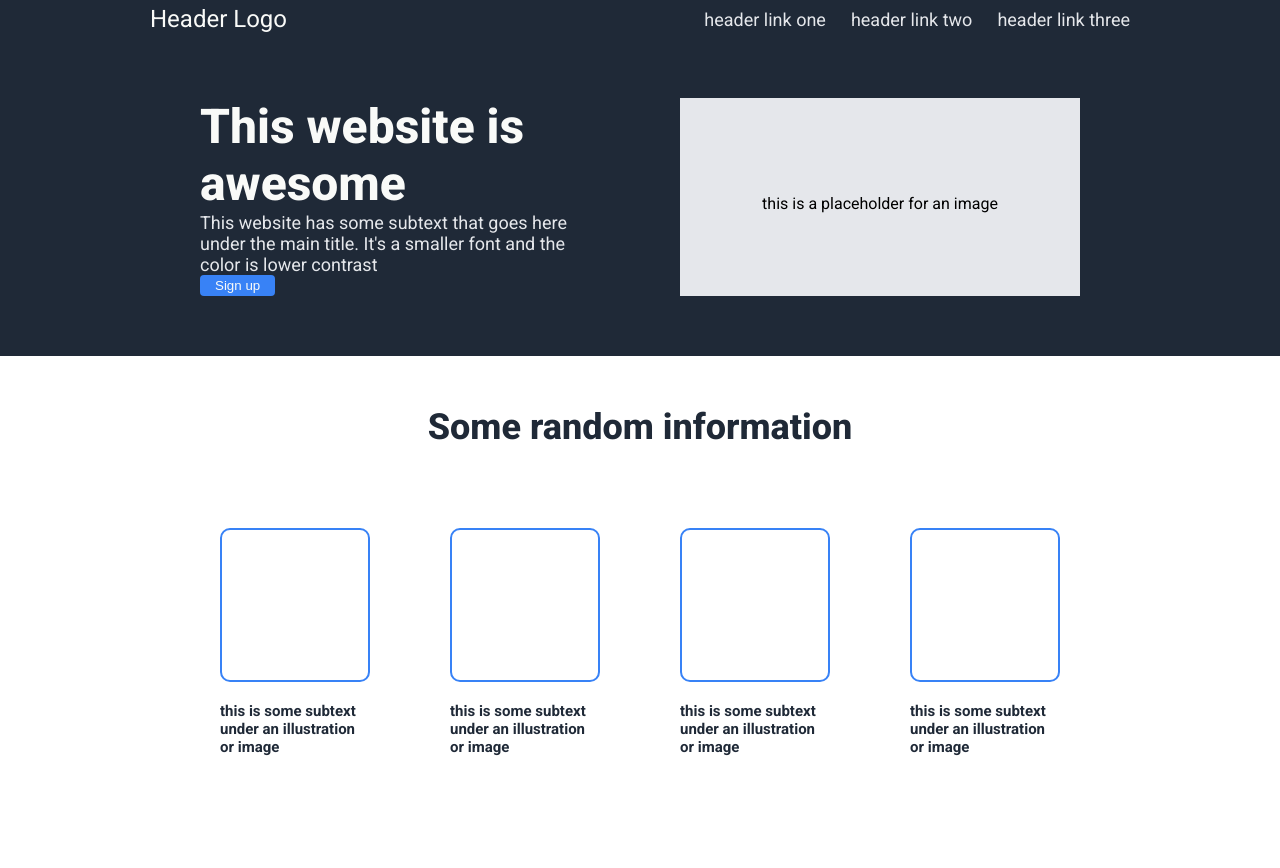
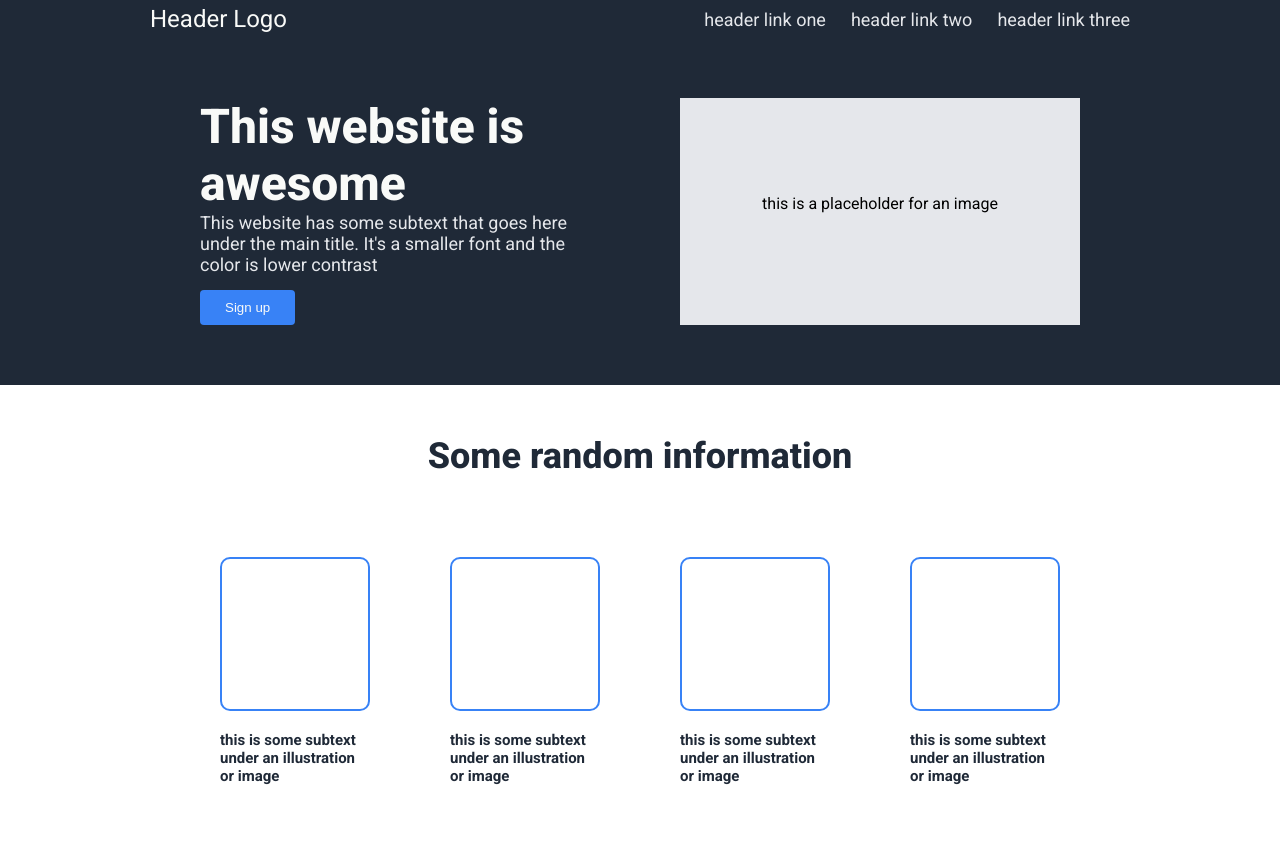
Before and after one commit to CaolanCode/The-Odin-Project, a plain HTML site: page LandingPages/landing-page-1.html in a window 1280 px wide. Shown: the top 868 px of the page. Drawn offline with Linux system fonts and the light colour scheme.

Commit message:
modified size of button

```diff
--- a/LandingPages/landing-page-1.css
+++ b/LandingPages/landing-page-1.css
@@ -55,10 +55,11 @@ a, .text .description{
     color: #E5E7EB;
     font-size: 18px;
 }
-button{
+.text button{
     border-radius: 4px;
     border: none;
-    padding: 3px 15px;
+    padding: 10px 25px;
+    margin-top: 15px;
 }
 .information-container .heading{
     font-size: 36px;
```
